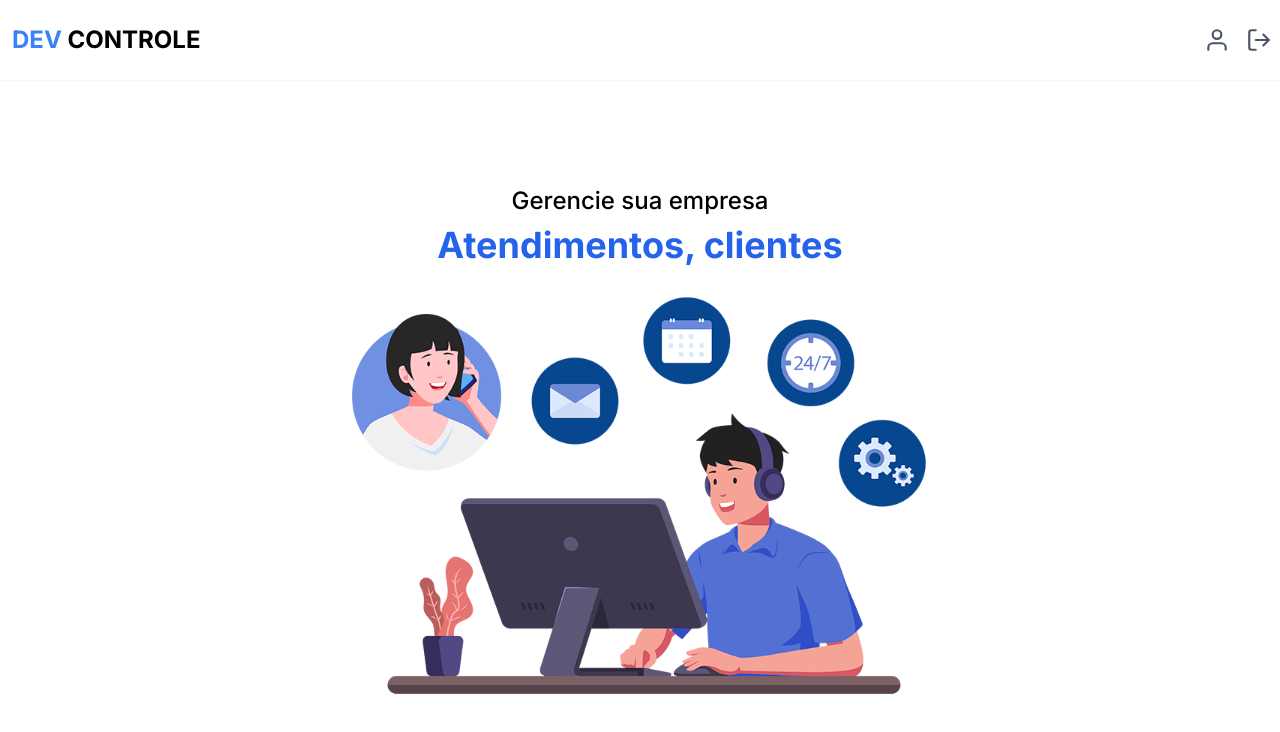
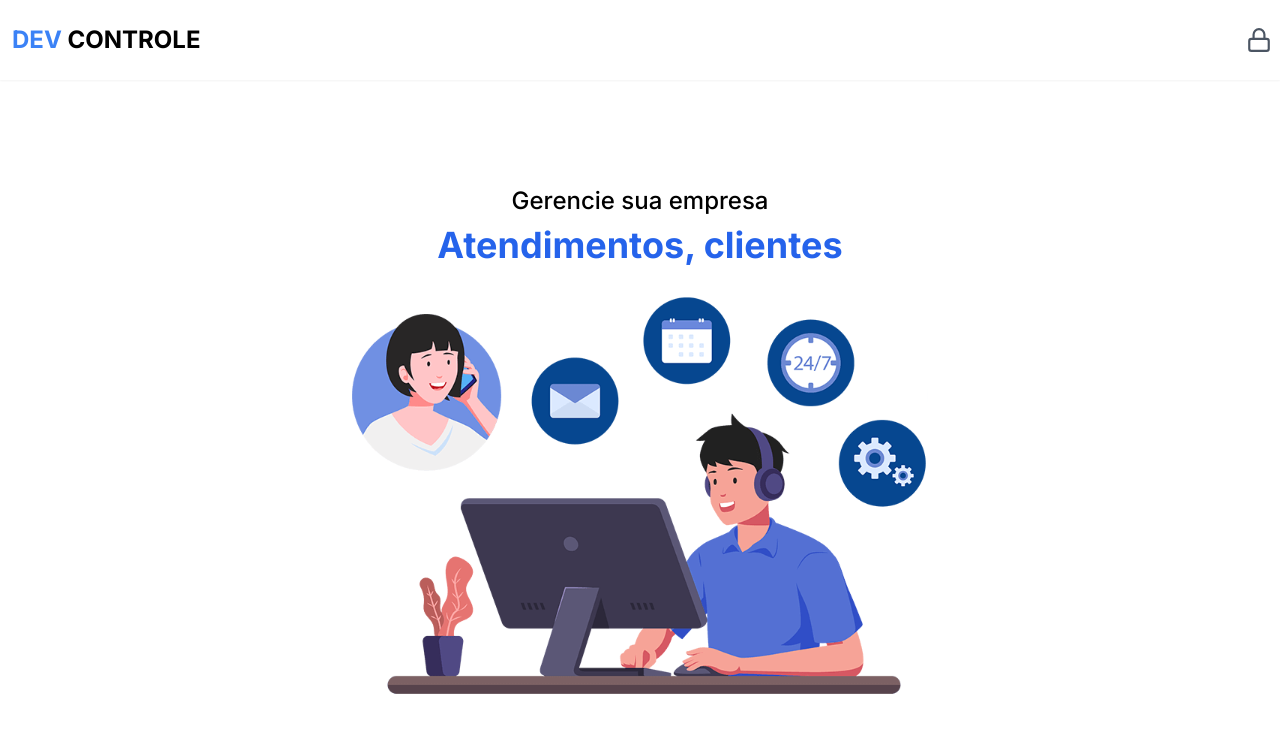
Before and after one commit to HerbertKayky/dev-controle, a Next.js app: page / in a window 1280 px wide. Shown: the top 732 px of the page. Built offline with nearby package versions, Linux system fonts and the light colour scheme; no server answers.

Commit message:
criando login e logout

```diff
--- a/src/components/header/index.tsx
+++ b/src/components/header/index.tsx
@@ -1,7 +1,19 @@
+"use client";
+import { signIn, signOut, useSession } from "next-auth/react";
 import Link from "next/link";
-import { FiLogOut, FiUser } from "react-icons/fi";
+import { FiLoader, FiLock, FiLogOut, FiUser } from "react-icons/fi";
 
 export function Header() {
+  const { status, data } = useSession();
+
+  async function handleLogin() {
+    await signIn();
+  }
+
+  async function handleLogout() {
+    await signOut();
+  }
+
   return (
     <header className="w-full flex items-center px-2 bg-white h-20 shadow-sm">
       <div className="w-full max-w-7xl flex items-center justify-between mx-auto">
@@ -11,15 +23,28 @@ export function Header() {
           </h1>
         </Link>
 
+        {status === "loading" && (
+          <button className="animate-spin">
+            <FiLoader size={26} color="#4b5563" />
+          </button>
+        )}
+        {status === "unauthenticated" && (
+          <button onClick={handleLogin}>
+            <FiLock size={26} color="#4b5563" />
+          </button>
+        )}
+
+        {status === "authenticated" && (
           <div className="flex items-baseline gap-4">
             <Link href="/dashboard">
               <FiUser size={26} color="#4b5563" />
             </Link>
 
-          <button>
+            <button onClick={handleLogout}>
               <FiLogOut size={26} color="#4b5563" />
             </button>
           </div>
+        )}
       </div>
     </header>
   );
```
Also changed, not shown: src/lib/prisma.ts (+3 -7 lines). Lines whose indentation alone changed are shown as unchanged.
